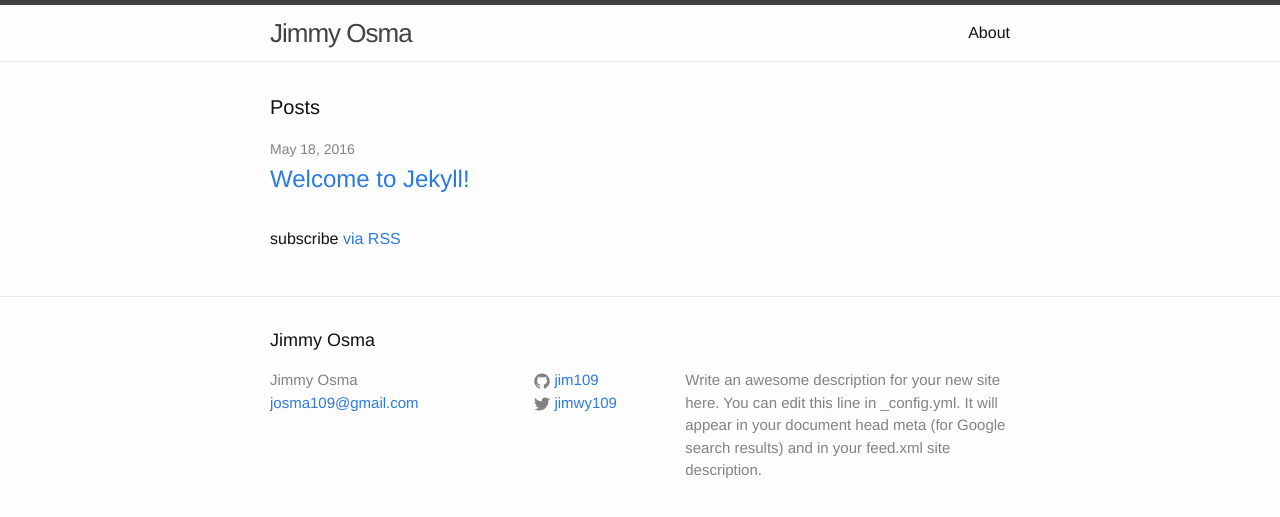
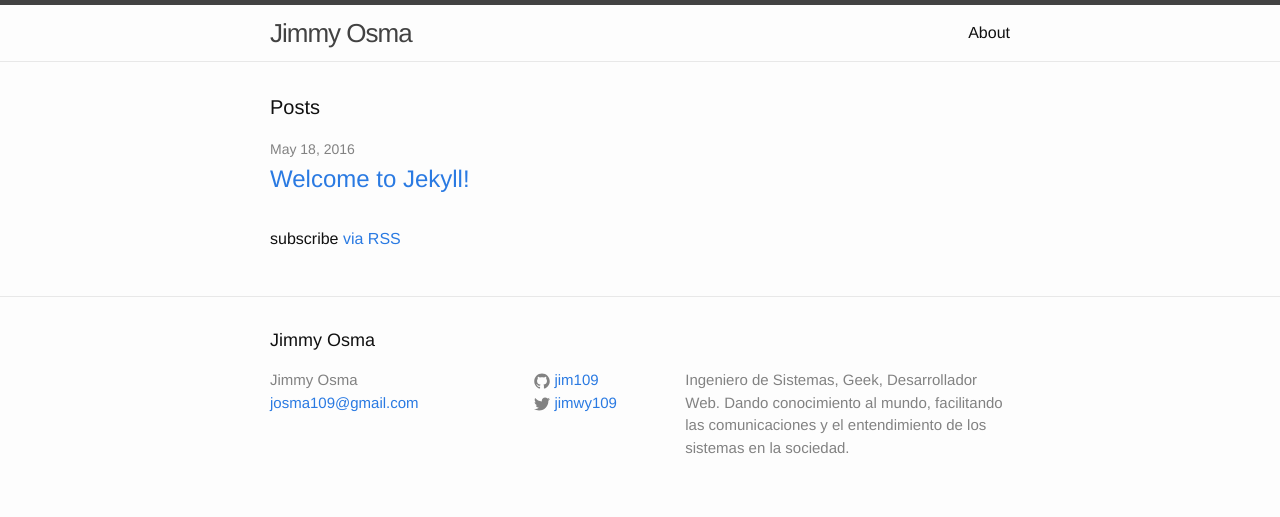
Before and after one commit to jim109/jim109.github.io, a Jekyll site: the page built from index.html, in a window 1280 px wide. Shown: the top 517 px of the page. Built offline with Jekyll 4.4.1, drawn with Linux system fonts in a browser that asks for light colours.

Commit message:
Actualizacion de datos

```diff
--- a/_config.yml
+++ b/_config.yml
@@ -9,9 +9,7 @@
 title: Jimmy Osma
 email: josma109@gmail.com
 description: > # this means to ignore newlines until "baseurl:"
-  Write an awesome description for your new site here. You can edit this
-  line in _config.yml. It will appear in your document head meta (for
-  Google search results) and in your feed.xml site description.
+  Ingeniero de Sistemas, Geek, Desarrollador Web. Dando conocimiento al mundo, facilitando las comunicaciones y el entendimiento de los sistemas en la sociedad.
 baseurl: "" # the subpath of your site, e.g. /blog
 url: "http://www.redcoit.com" # the base hostname & protocol for your site
 twitter_username: jimwy109
```
